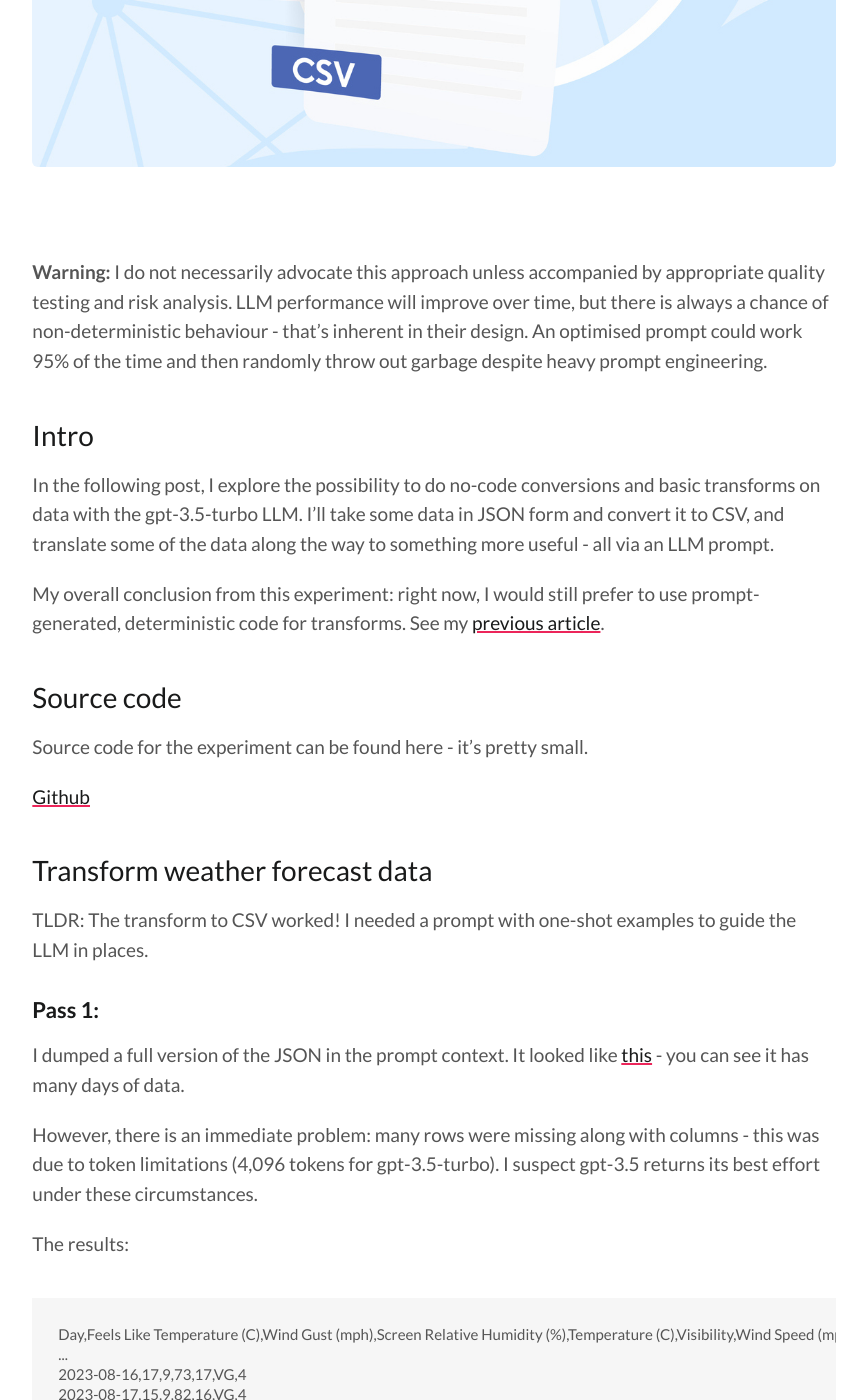
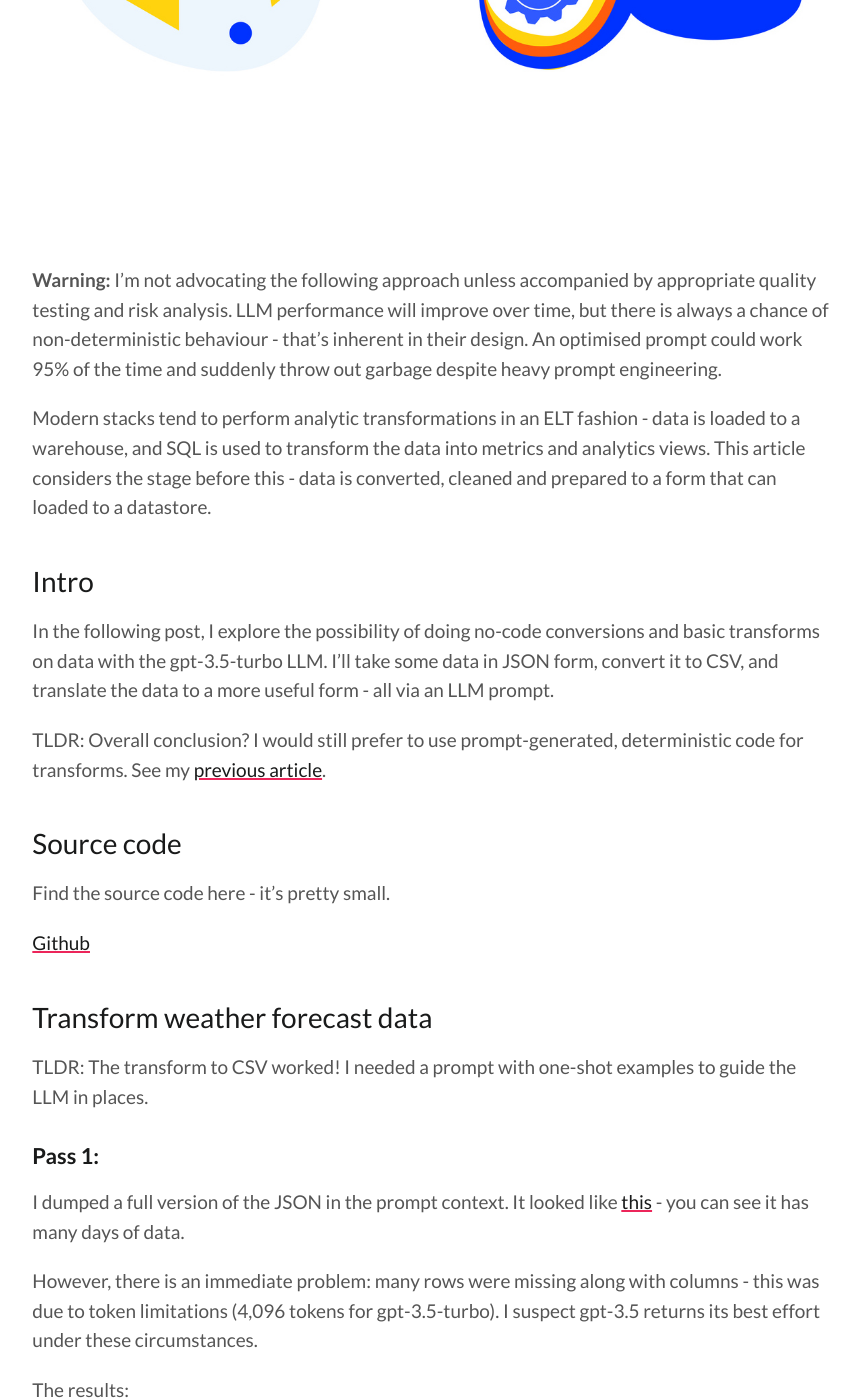
Before and after one commit to spiritedtechie/spiritedtechie.com, a Jekyll site: the page built from collections/_posts/2023-08-25-data-transform-with-an-llm.md, in a window 1280 px wide and 1400 px high, scrolled down 769 px. Shown: the whole window, without its empty margins (206-1073 px from the left). Built offline with Jekyll 4.4.1, drawn with Linux system fonts in a browser that asks for light colours; nearby versions of some CDN libraries; comment, search, counter and statistics services are not loaded; some of the changed text lies outside the part shown.

Commit message:
Tweaks to post and better image

```diff
--- a/collections/_posts/2023-08-25-data-transform-with-an-llm.md
+++ b/collections/_posts/2023-08-25-data-transform-with-an-llm.md
@@ -5,19 +5,22 @@ date: 2023-08-25T10:00:00Z
 authors: ["Vijay"]
 categories: ["Data Platform", "LLM", "Data Engineering"]
 description: "Using an LLM to transform JSON to CSV"
-thumbnail: "/assets/images/gen/blog/data-transformation-with-llm.jpg"
-image: "/assets/images/gen/blog/data-transformation-with-llm.jpg"
+thumbnail: "/assets/images/gen/blog/data-transform-directly-with-an-llm.jpg"
+image: "/assets/images/gen/blog/data-transform-directly-with-an-llm.jpg"
 comments: true
 ---
-**Warning:** I do not necessarily advocate this approach unless accompanied by appropriate quality testing and risk analysis. LLM performance will improve over time, but there is always a chance of non-deterministic behaviour - that's inherent in their design. An optimised prompt could work 95% of the time and then randomly throw out garbage despite heavy prompt engineering.
+
+**Warning:** I'm not advocating the following approach unless accompanied by appropriate quality testing and risk analysis. LLM performance will improve over time, but there is always a chance of non-deterministic behaviour - that's inherent in their design. An optimised prompt could work 95% of the time and suddenly throw out garbage despite heavy prompt engineering.
+
+Modern stacks tend to perform analytic transformations in an ELT fashion - data is loaded to a warehouse, and SQL is used to transform the data into metrics and analytics views. This article considers the stage before this - data is converted, cleaned and prepared to a form that can loaded to a datastore.
 
 ## Intro
-In the following post, I explore the possibility to do no-code conversions and basic transforms on data with the gpt-3.5-turbo LLM. I'll take some data in JSON form and convert it to CSV, and translate some of the data along the way to something more useful - all via an LLM prompt.
+In the following post, I explore the possibility of doing no-code conversions and basic transforms on data with the gpt-3.5-turbo LLM. I'll take some data in JSON form, convert it to CSV, and translate the data to a more useful form - all via an LLM prompt.
 
-My overall conclusion from this experiment: right now, I would still prefer to use prompt-generated, deterministic code for transforms. See my [previous article](https://www.spiritedtechie.com/blog/2023-08-22-data-transforms-code-gen-with-llms/).
+TLDR: Overall conclusion? I would still prefer to use prompt-generated, deterministic code for transforms. See my [previous article](https://www.spiritedtechie.com/blog/2023-08-22-data-transforms-code-gen-with-llms/).
 
 ## Source code
-Source code for the experiment can be found here - it's pretty small.
+Find the source code here - it's pretty small.
 
 [Github](https://github.com/spiritedtechie/weather-sage/tree/main/api/experiments){:target="_blank"}
 
@@ -107,12 +110,12 @@ Let's do some rough math to understand scale.
 
 Let's assume we continued with gpt-3.5-turbo. If there were 1000 rows of data (versus the 6 in my experiment), the costs are (1000 / 6)*$0.00169 = $0.28.
 
-If there were 100,000 rows, this would cost $28. Things start pricing up quickly on a relatively small dataset - this is still less than 20MB in size.
+If there were 100,000 rows, this would cost $28. Things start pricing up quickly on a relatively small dataset - this is still less than 20MB.
 
 There are higher token context options like gpt-3.5-turbo-16k, which scale well:
 
-- 4K context	$0.0015 / 1K tokens	$0.002 / 1K tokens
-- 16K context	$0.003 / 1K tokens		$0.004 / 1K tokens
+- 4K context  $0.0015 / 1K tokens $0.002 / 1K tokens
+- 16K context $0.003 / 1K tokens    $0.004 / 1K tokens
 
 The prices would soon add up if running this on much larger event data with wide columns and over 100,000 rows generated regularly. Private LLMs become the go-to option in these cases.
 
@@ -169,9 +172,9 @@ The more you prompt an LLM, the more deterministic the results. The problem is t
 
 LLM usage needs a high amount of critical thinking. Much of the cool stuff you see promoted works because it applies LLMs over publicly documented domains with well-known language and concepts. LLMs are trained on a vast corpus of this knowledge. And for many use cases, this is great - it will drive automation and productivity with low effort.
 
-A public LLM could perform less well for domain-specific things where language is more customised and contextualised. Is a __dog__ an animal or a brand of beer? - If a non-contextualised LLM incorrectly thinks it's an animal, imagine what kind of response it could give. It may do well, it may not.
+A public LLM could perform less well for domain-specific things where language is more customised and contextualised. Is a __dog__ an animal or a brand of beer? If a non-contextualised LLM incorrectly thinks it's an animal, imagine what kind of response it could give - it may do well, it may not.
 
-With growing context lengths limits, the contextualisation can be done at runtime (via the prompt) - this works only so far. For large domains, with lots of domain-specific data, we are better off fine-tuning LLMs before deployment.
+With growing context length limits, the contextualisation can be done at runtime (via the prompt) - this only goes so far. Custom domains containing large volumes of training data are better off with fine-tuning LLMs.
 
 
 ## Conclusion
```
Also changed, not shown: other parts of collections/_posts/2023-08-25-data-transform-with-an-llm.md (+2 -2 lines), assets/images/gen/blog/2022-review-1442761643.jpg, assets/images/gen/blog/data-transform-directly-with-an-llm.jpg (added), assets/images/gen/blog/data-transformation-with-llm.jpg (deleted).
